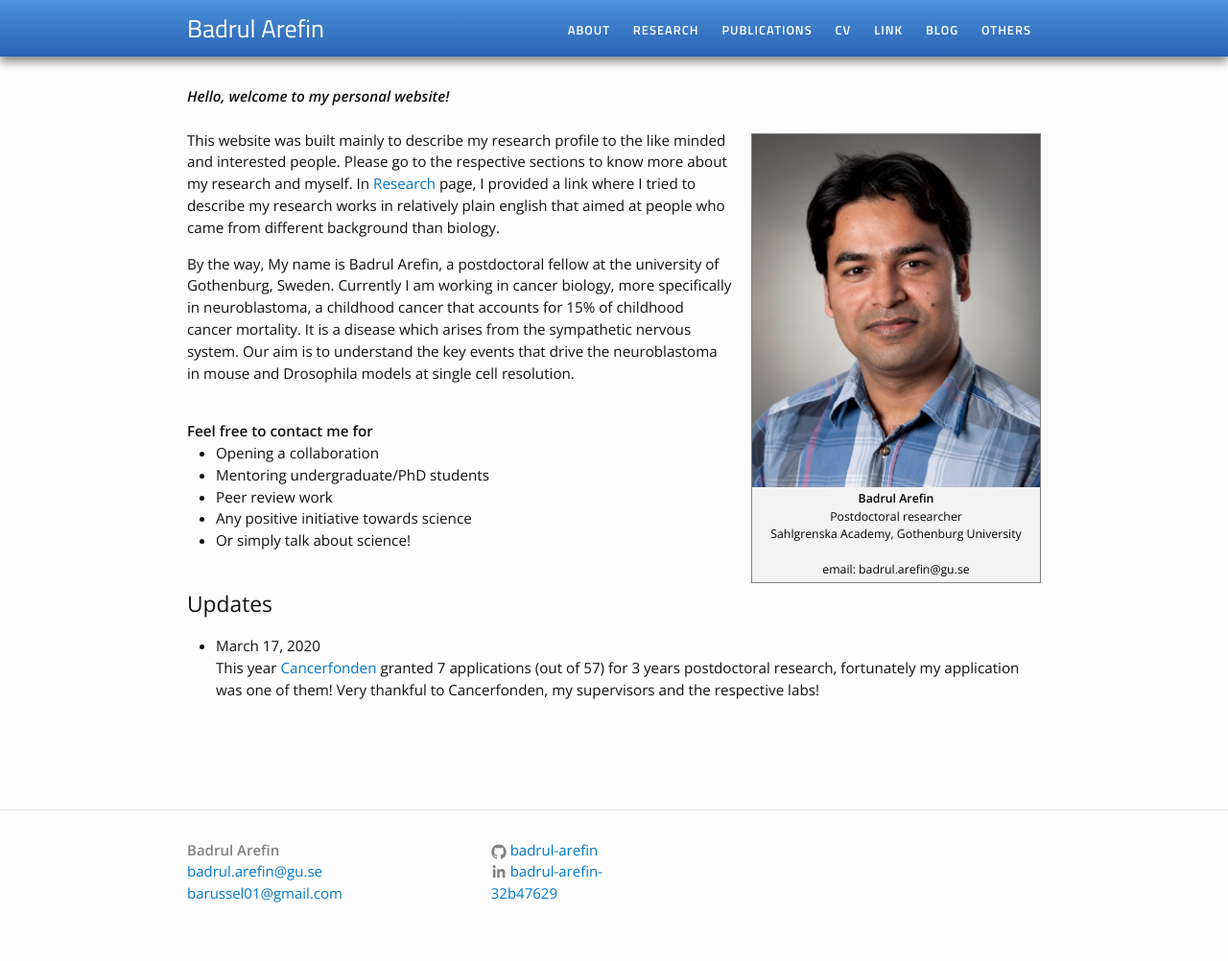
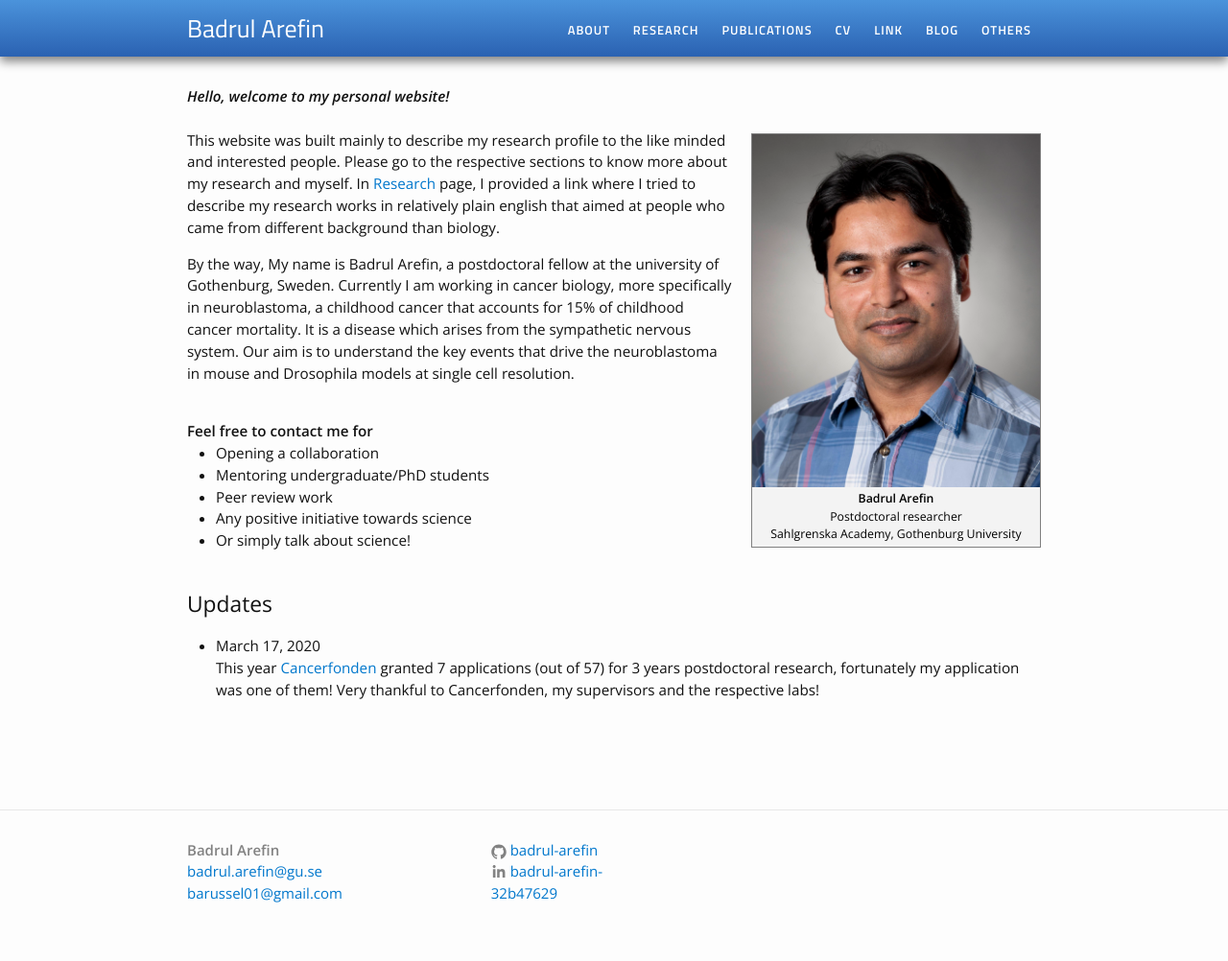
Before and after one commit to Badrul-Arefin/badrul-arefin.github.io, a Jekyll site: the page built from index.html, in a window 1280 px wide. Shown: the whole page at 96% size. Built offline with Jekyll 4.4.1, drawn with Linux system fonts in a browser that asks for light colours.

Commit message:
Update index.html

```diff
--- a/index.html
+++ b/index.html
@@ -6,7 +6,7 @@
 
  <i><b>Hello, welcome to my personal website!</b></i><br><br>
 
- {% include image.html url="/images/pic_low2.jpg" caption="<b>Badrul Arefin</b><br>Postdoctoral researcher<br>Sahlgrenska Academy, Gothenburg University<br><br>email: badrul.arefin@gu.se" width=300 align="right" %}
+ {% include image.html url="/images/pic_low2.jpg" caption="<b>Badrul Arefin</b><br>Postdoctoral researcher<br>Sahlgrenska Academy, Gothenburg University" width=300 align="right" %}
 
   <p> This website was built mainly to describe my research profile to the like minded and interested people. Please go to the
   respective sections to know more about my research and myself. In <a href="research">Research</a> page, I provided a link where I tried to describe my
```
